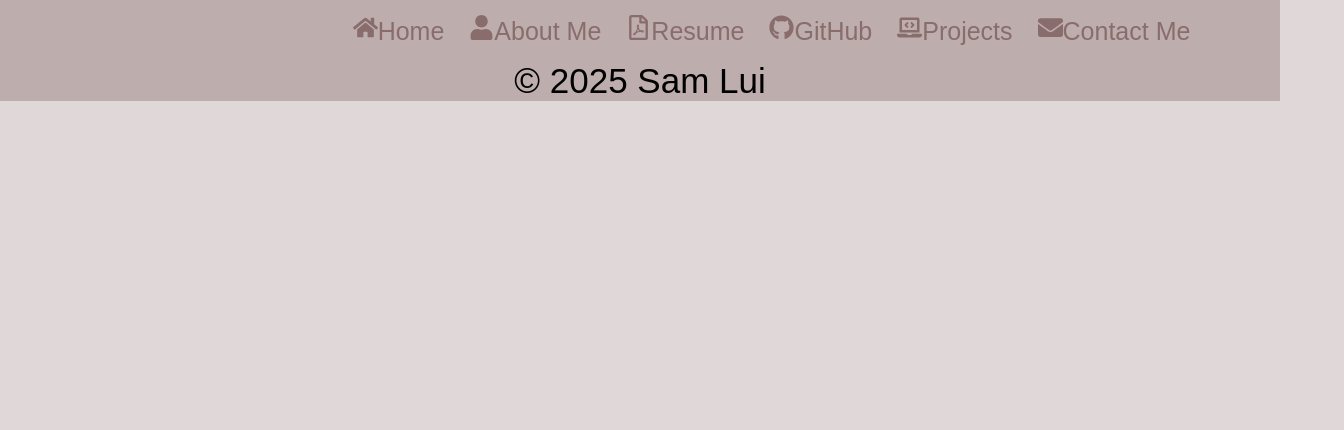
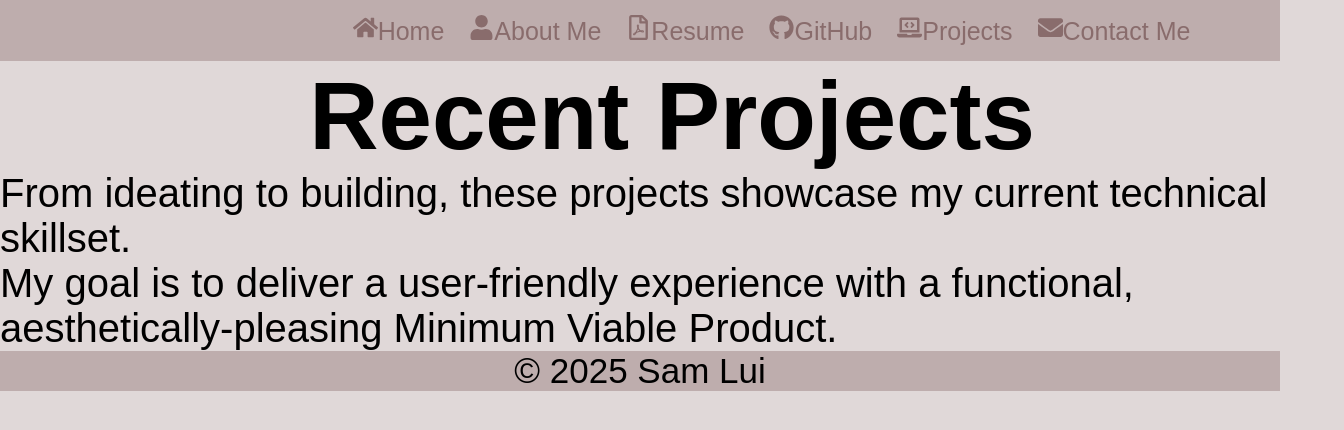
Before and after one commit to samlui1009/sam-lui, a React (Vite) app: page /projects in a window 1280 px wide. Shown: the top 430 px of the page, 1344 px wide, since content can reach past the window. Built offline with nearby package versions, Linux system fonts and the light colour scheme; a web font is replaced by a local one.

Commit message:
Minor adjustments made to Card and Contact, basic features added to Project

```diff
--- a/src/components/Card.jsx
+++ b/src/components/Card.jsx
@@ -10,14 +10,14 @@ function Card() {
         <div className="card">
             <div className="intro-text">
                 <h2>👋 It's nice to meet you.</h2>
-                <p>I am a current Bachelor of Computer Science (BCS) student, studying
+                <p>💻 I am a current Bachelor of Computer Science (BCS) student, studying
                     at the University of British Columbia.
                 </p>
-                <p>I'm a former genetics technologist, aspiring SWE, data science enthusiast and bubble tea
+                <p>🧬 I'm a former genetics technologist, aspiring SWE, data science enthusiast and bubble tea
                     connoisseur.
                 </p>
-                <p>With a foundational background in healthcare,
-                    I hope to bring scalable solutions to the digital health space.
+                <p>💭 With a foundational background in healthcare,
+                    I hope to bring innovative, scalable solutions to the digital health space.
                 </p>
                 </div>
             </div>
--- a/src/pages/Contact.jsx
+++ b/src/pages/Contact.jsx
@@ -46,7 +46,7 @@ function Contact() {
             I look forward to hearing from you soon!
         </p>
         <div className="ext-links">
-            <a href="mailto:sam_lui@hotmail.ca"><button className="link-buttons"><IoIosMail className="icon"></IoIosMail>E-mail - sam_lui@hotmail.ca</button></a>
+            <a href="mailto:sam_lui@hotmail.ca"><button className="link-buttons"><IoIosMail className="icon"></IoIosMail>E-mail me directly!</button></a>
             <a href="https://devpost.com/sam_lui" target="_blank"><button className="link-buttons-special"><SiDevpost className="icon"></SiDevpost>Check out my Devpost!</button></a>
             <a href="https://www.linkedin.com/in/sam-lui-6250a787/" target="_blank"><button className="link-buttons">
                 <FaLinkedin className="icon"></FaLinkedin>Add me as a connection!</button></a>
--- /dev/null
+++ b/src/pages/Projects.css
@@ -0,0 +1,11 @@
+.text-container {
+    display: flex;
+    flex-direction: column;
+    align-items: center;
+    font-size: 2.5rem;
+    width: 105%;
+}
+
+.title {
+    font-size: 6rem;
+}
--- a/src/pages/Projects.jsx
+++ b/src/pages/Projects.jsx
@@ -1,9 +1,15 @@
+import './Projects.css';
 
 function Projects() {
 
     return(
         <>
         <div>
+            <div className="text-container">
+            <h1 className="title">Recent Projects</h1>
+            <p>From ideating to building, these projects showcase my current technical skillset.</p>
+            <p>My goal is to deliver a user-friendly experience with a functional, aesthetically-pleasing Minimum Viable Product.</p>
+            </div>
         </div>
         </>
     )
```
Also changed, not shown: src/components/ProjectCard.css (added), src/components/ProjectCard.jsx (added), src/components/ProjectGrid.css (added), src/components/ProjectGrid.jsx (added).
